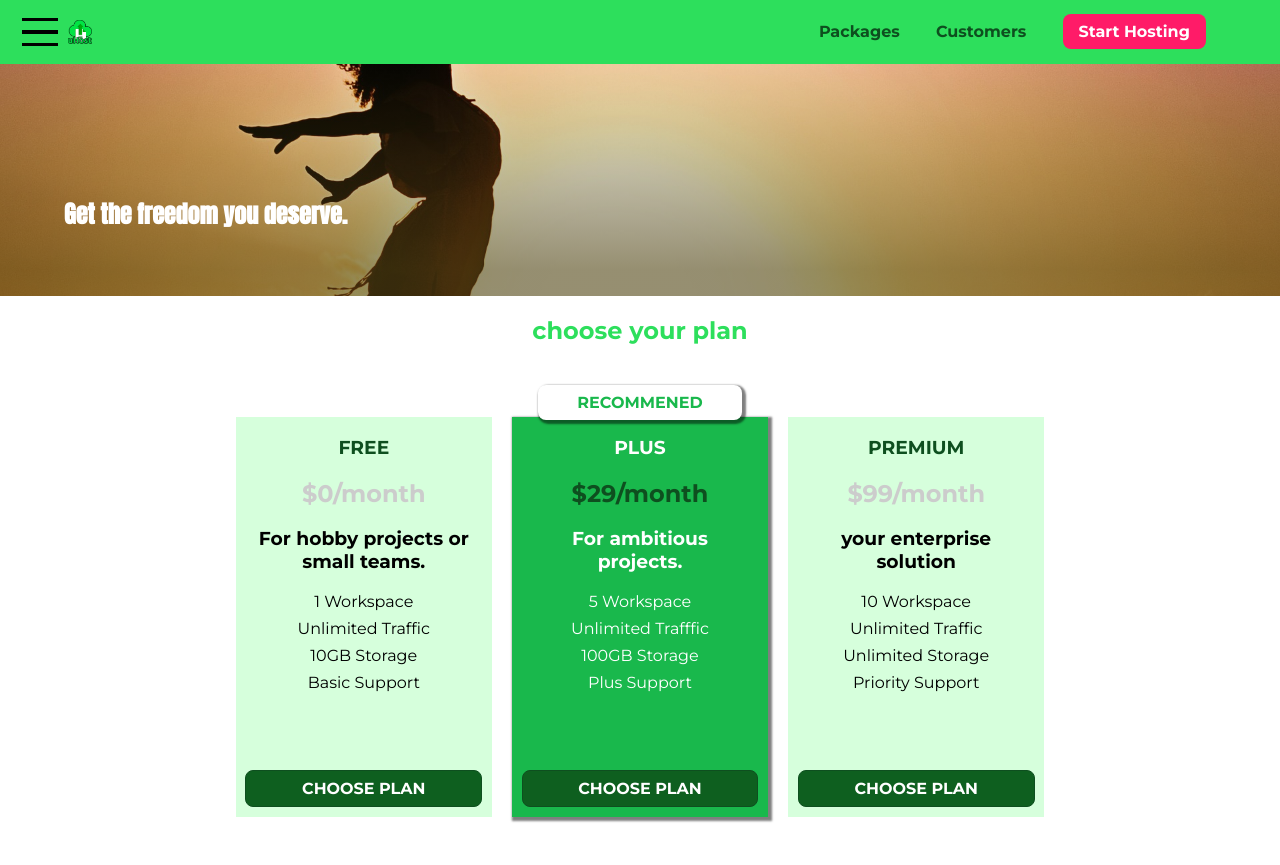
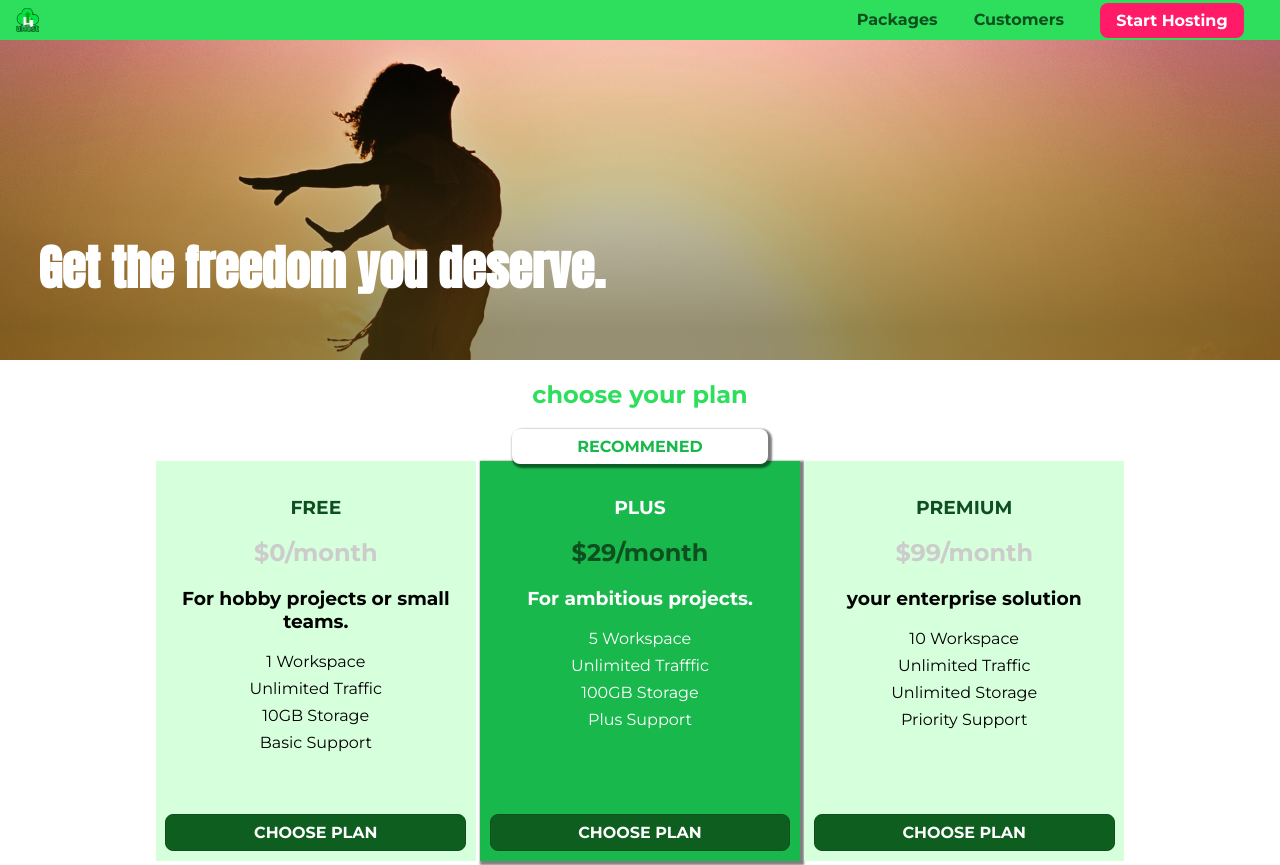
Before and after one commit to yiminwook/HTML-CSS-Study, a plain HTML site: page basic01/index.html in a window 1280 px wide. Shown: the top 865 px of the page. Drawn offline with Linux system fonts and the light colour scheme; a script that the page names is missing.

Commit message:
Feat: Responsive WEB style

```diff
--- a/basic01/index.css
+++ b/basic01/index.css
@@ -12,7 +12,7 @@
 
 body {
   font-family: "Montserrat", sans-serif;
-  margin: 2rem 0 0 0;
+  margin: 0;
 }
 
 .backdrop {
@@ -25,6 +25,11 @@ body {
   width: 100vw;
   height: 100vh;
   background: rgba(0, 0, 0, 0.5);
+}
+
+main {
+  min-height: calc(100vh - 7.68rem);
+  margin-top: 2.5rem;
 }
 
 /* header */
@@ -66,26 +71,28 @@ body {
   margin: 0.6rem 0;
 }
 
+@media (min-width: 40rem) {
+  .toggle-button {
+    display: none;
+  }
+}
+
 .main-header__brand {
   color: #0e4f1f;
   text-decoration: none;
   font-weight: bold;
-  font-size: 1.5rem;
   /* a태그가 인라인요소 */
   display: inline-block;
-  height: 1.5rem;
+  height: 2.5rem;
   vertical-align: middle;
 }
 
-.main-header img {
+.main-header__brand img {
   height: 100%;
 }
 
 .main-nav {
-  display: inline-block;
-  width: calc(100% - 122px);
-  text-align: right;
-  vertical-align: middle;
+  display: none;
 }
 
 .main-nav__items {
@@ -105,7 +112,7 @@ body {
   text-decoration: none;
   color: #0e4f1f;
   font-weight: bold;
-  padding: 0.25rem 0;
+  padding: 0.2rem 0;
 }
 
 .main-nav__item > a:hover,
@@ -131,6 +138,24 @@ body {
   border: none;
 }
 
+@media (min-width: 40rem) {
+  .main-header__brand {
+    height: 1.5rem;
+  }
+
+  .main-nav {
+    display: inline-block;
+    width: calc(100% - 2rem);
+    text-align: right;
+    vertical-align: middle;
+  }
+
+  .main-footer__link {
+    display: inline-block;
+    margin: 0 1rem;
+  }
+}
+
 /* footer */
 .main-footer {
   background-color: black;
@@ -146,8 +171,8 @@ body {
 }
 
 .main-footer__link {
-  display: inline-block;
-  margin: 0 1rem;
+  display: block;
+  margin: 1rem 0;
 }
 
 .main-footer__link a {
@@ -157,6 +182,13 @@ body {
 .main-footer__link a:hover,
 .main-footer__link a:active {
   color: #ccc;
+}
+
+@media (min-width: 40rem) {
+  .main-footer__link {
+    display: inline-block;
+    margin: 0 1rem;
+  }
 }
 
 /* mobile nav */
--- a/basic01/index.html
+++ b/basic01/index.html
@@ -3,7 +3,10 @@
   <head>
     <meta charset="UTF-8" />
     <meta http-equiv="X-UA-Compatible" content="IE=edge" />
-    <meta name="viewport" content="width=device-width, initial-scale=1.0" />
+    <meta
+      name="viewport"
+      content="width=device-width, initial-scale=1, maximum-scale=1.5"
+    />
     <title>Home Page</title>
     <link rel="shortcut icon" href="./public/favicon.png" type="image/x-icon" />
     <link rel="stylesheet" href="./index.css" />
--- a/basic01/main.css
+++ b/basic01/main.css
@@ -52,7 +52,7 @@
 #product-overview {
   /* 단색 배경은 하나 이미지는 여러개를 쌓을 수 있다. */
   background: linear-gradient(to top, rgba(80, 68, 18, 0.6) 10%, transparent),
-    url("./public/freedom.jpg") 10% 30% / cover no-repeat border-box, #ff1b68;
+    url("./public/freedom.jpg") center/cover no-repeat border-box, #ff1b68;
   /* background-image: url("./public/freedom.jpg");
   background-size: cover;
   background-position: 0% 80%; left 10% bottom 20%
@@ -71,33 +71,32 @@
   /* static, relative의 100% width는 부모요소의 content값 */
   /* absolute의 100% width는 부모요소(relative)의 padding + content값 */
   position: absolute;
-  left: 0;
-  bottom: 0;
-  margin: 5%;
+  left: 3%;
+  bottom: 5%;
+  font-size: 1.6rem;
 }
 
 .section-title {
   color: #2ddf5c;
   text-align: center;
 }
+@media (min-width: 40rem) and (min-height: 40rem) {
+  #product-overview {
+    height: 40vh;
+    background-position: 50% 25%;
+  }
+
+  #product-overview h1 {
+    font-size: 3rem;
+  }
+}
 
 /* plan */
-.plan__container {
-  margin-top: 2.5rem;
-  margin-left: auto;
-  margin-right: auto;
-  width: 80%;
-  text-align: center;
-}
-
 .plan {
-  display: inline-block;
-  vertical-align: bottom;
-  width: 25%;
-  min-width: 14rem;
-  padding: 0 1rem;
+  width: 100%;
+  padding: 1rem;
   min-height: 25rem;
-  margin: 2rem 0.5rem;
+  margin: 2rem 0;
   background-color: #d6ffdc;
   /* relative에서 위치를 조정하면 자기자신을 기준으로 이동한다. */
   position: relative;
@@ -125,7 +124,6 @@
 .plan--highlighted {
   background-color: #19b84c;
   color: white;
-  box-shadow: 2px 2px 2px 2px rgba(0, 0, 0, 0.5);
 }
 
 .plan--highlighted .plan__title {
@@ -158,6 +156,27 @@
   bottom: 0.6rem;
 }
 
+@media (min-width: 40rem) {
+  .plan__container {
+    width: 100%;
+    text-align: center;
+  }
+
+  .plan {
+    display: inline-block;
+    width: 30%;
+    min-width: 12rem;
+    max-width: 20rem;
+    vertical-align: bottom;
+    margin-left: auto;
+    margin-right: auto;
+  }
+
+  .plan--highlighted {
+    box-shadow: 2px 2px 2px 2px rgba(0, 0, 0, 0.5);
+  }
+}
+
 /* key */
 #key-features {
   background-color: #ff1b68;
@@ -179,9 +198,7 @@
 }
 
 .key-feature__element {
-  display: inline-block;
-  vertical-align: top;
-  width: 30%;
+  width: 100%;
 }
 
 .key-feature__image {
@@ -200,3 +217,13 @@
   color: white;
   font-size: 1.2rem;
 }
+
+@media (min-width: 40rem) {
+  .key-feature__element {
+    display: inline-block;
+    vertical-align: top;
+    width: 30%;
+    min-width: 12rem;
+    max-width: 20rem;
+  }
+}
--- a/basic01/pages/customers.css
+++ b/basic01/pages/customers.css
@@ -1,29 +1,20 @@
+main {
+  padding-top: 2.5rem;
+}
+
 /* em 이전에 상속받은 font-size의 배수 */
 .testimonial {
   font-size: 1.2em;
-  margin: 3em 0;
 }
 
 #customer-2.testimonial {
   text-align: right;
 }
 
-/* .testimonial__list {
-  width: 80%;
-  margin: auto;
-} */
-
 /* 첫번째 형제요소를 선택 */
-.testimonial:first-of-type {
-  margin-top: 6rem;
-}
-
 .testimonial__info {
   text-align: right;
   padding: 0.9rem;
-  display: inline-block;
-  vertical-align: middle;
-  width: 30%;
 }
 
 #customer-2 .testimonial__info {
@@ -58,10 +49,8 @@
 }
 
 .testimonial__image-container {
-  width: 65%;
-  max-width: 580px;
-  display: inline-block;
-  vertical-align: middle;
+  width: 100%;
+  max-width: 40rem;
   box-shadow: 3px 3px 3px 3px rgba(0, 0, 0, 0.3);
 }
 
@@ -73,3 +62,22 @@
   vertical-align: middle;
   object-fit: cover;
 }
+
+@media (min-width: 40rem) {
+  .testimonial {
+    max-width: 1500px;
+    margin: 3em auto;
+  }
+
+  .testimonial__info {
+    display: inline-block;
+    vertical-align: middle;
+    width: 30%;
+  }
+
+  .testimonial__image-container {
+    display: inline-block;
+    vertical-align: middle;
+    width: 66%;
+  }
+}
--- a/basic01/pages/packages.css
+++ b/basic01/pages/packages.css
@@ -3,6 +3,8 @@
   filter: grayscale(40%);
   width: 100vw;
   height: 100vh;
+  top: 0;
+  left: 0;
   position: fixed;
   z-index: -1;
 }
@@ -78,7 +80,7 @@
 
 #free:hover,
 #free:active {
-  border-left-color: #ff5454;
+  border-color: #ff5454;
 }
 
 #preminum {
@@ -92,3 +94,21 @@
 #preminum .package-plan__subtitle {
   color: #bbb;
 }
+
+@media (min-width: 40rem) {
+  main {
+    max-width: 1500px;
+    margin-left: auto;
+    margin-right: auto;
+  }
+}
+
+@media (min-width: 1500px) {
+  .package-plan {
+    border-left: 4px solid #0e4f1f;
+  }
+
+  #free {
+    border-right: 4px solid #0e4f1f;
+  }
+}
```
Also changed, not shown: basic01/pages/custormers.html (+7 -4 lines), basic01/pages/packages.html (+7 -4 lines).
